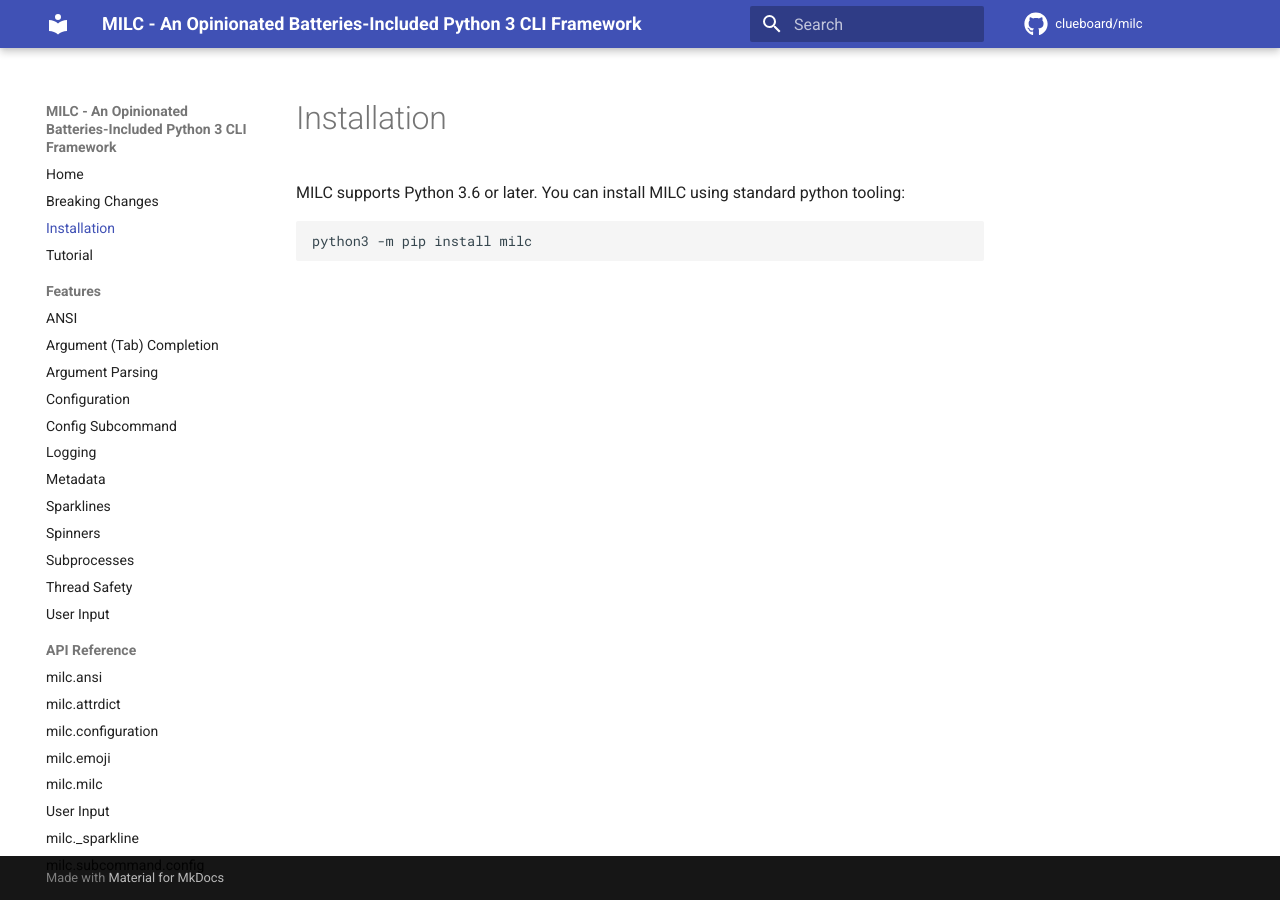
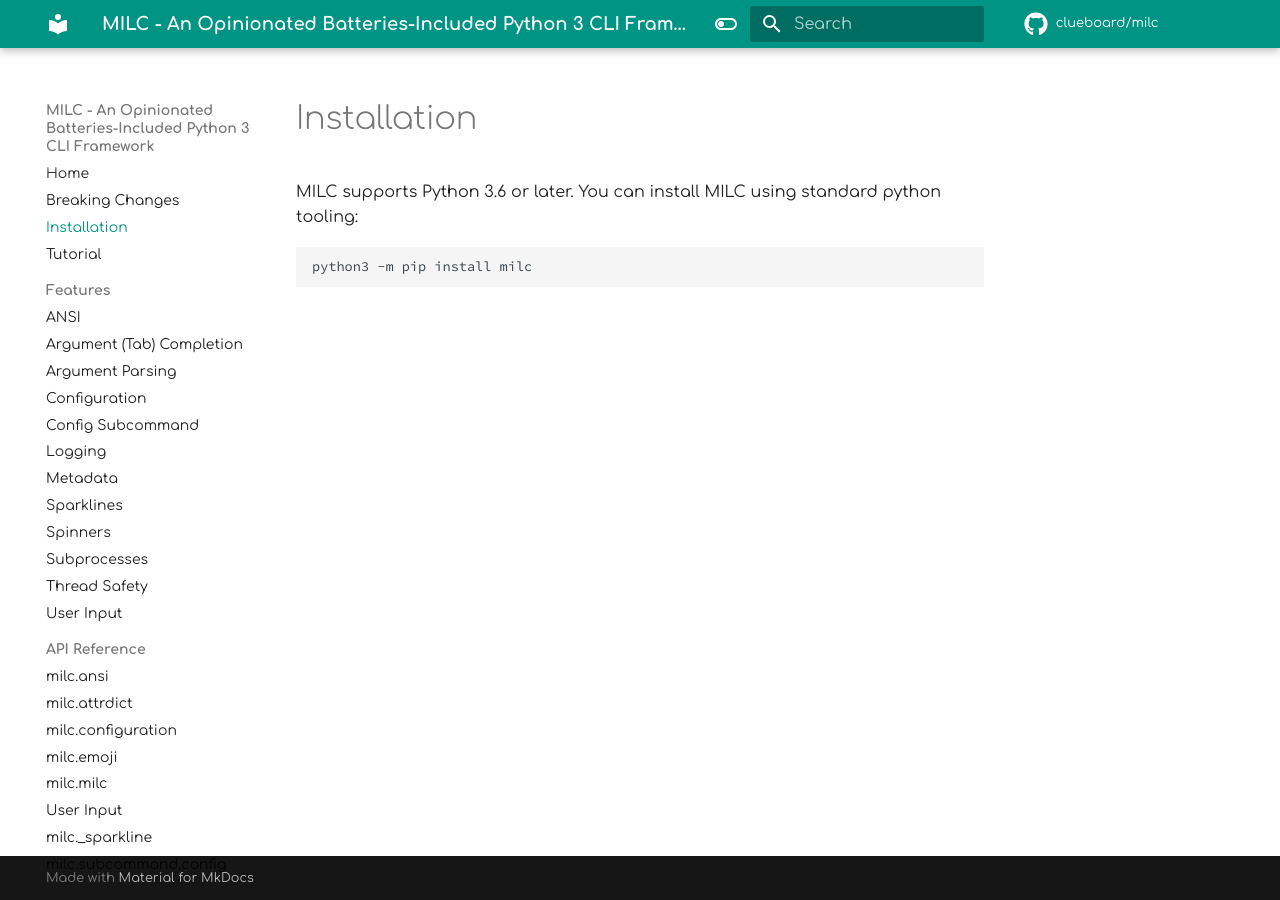
Before and after one commit to clueboard/milc, an MkDocs documentation site: the page built from docs/installation.md, in a window 1280 px wide. Built offline with MkDocs 1.6.1 and Material for MkDocs 9.7.7, drawn with Linux system fonts in a browser that asks for light colours; comment, search, counter and statistics services are not loaded; the version menu is left out.

Commit message:
tweak the visual look

```diff
--- a/mkdocs.yml
+++ b/mkdocs.yml
@@ -1,10 +1,6 @@
 extra:
   version:
     provider: mike
-plugins:
-  - search:
-      prebuild_index: true
-      separator: '[\s\-\_]+'
 markdown_extensions:
   - admonition
   - codehilite:
@@ -53,6 +49,10 @@ nav:
     - milc.questions: api_questions.md
     - milc._sparkline: api__sparkline.md
     - milc.subcommand.config: api_subcommand_config.md
+plugins:
+  - search:
+      prebuild_index: true
+      separator: '[\s\-\_]+'
 repo_name: clueboard/milc
 repo_url: https://github.com/clueboard/milc
 site_name: MILC - An Opinionated Batteries-Included Python 3 CLI Framework
@@ -65,7 +65,25 @@ theme:
     - search.highlight
     - search.share
     - search.suggest
+  font:
+    text: Comfortaa
+    code: Source Code Pro
   icon:
     repo: fontawesome/brands/github
   language: en
   name: material
+  palette:
+    - media: "(prefers-color-scheme: light)"
+      scheme: default
+      primary: teal
+      accent: deep purple
+      toggle:
+        icon: material/toggle-switch-off-outline
+        name: Switch to dark mode
+    - media: "(prefers-color-scheme: dark)"
+      scheme: slate
+      primary: teal
+      accent: deep purple
+      toggle:
+        icon: material/toggle-switch
+        name: Switch to light mode
```
